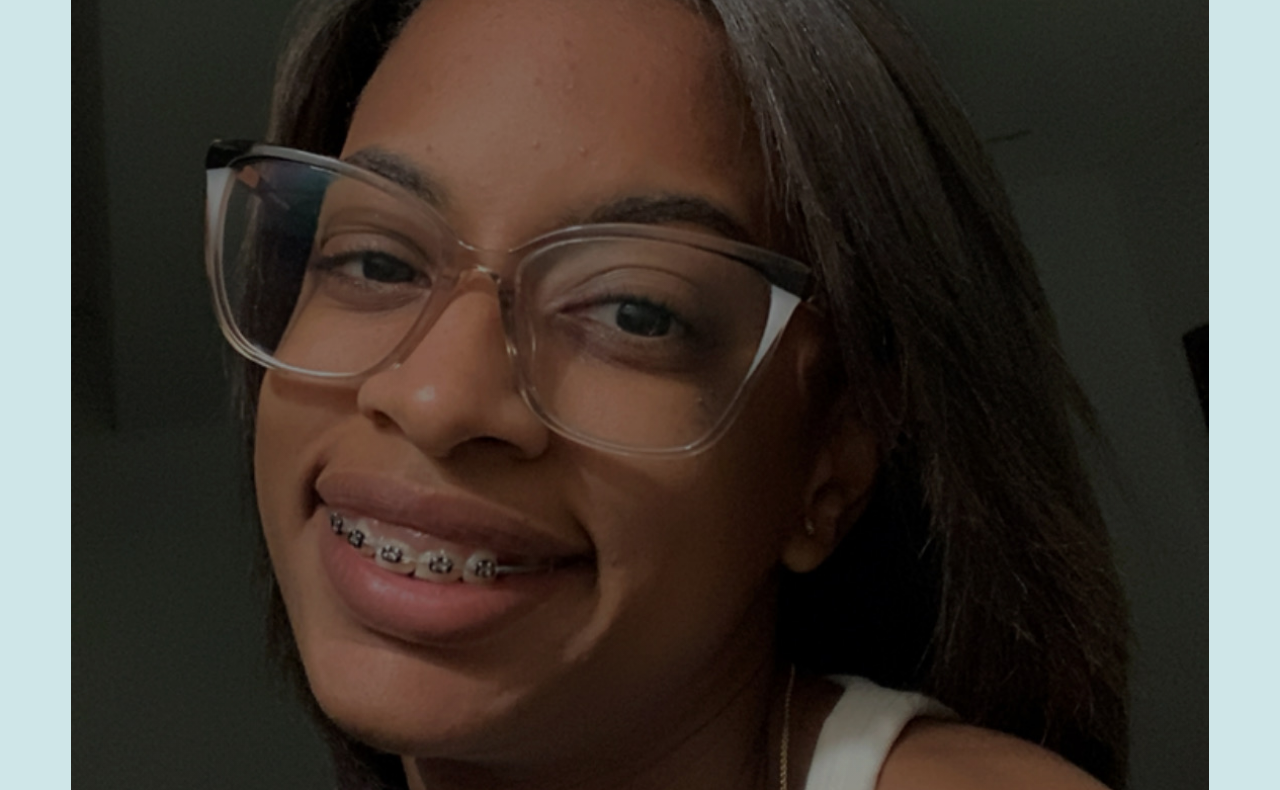
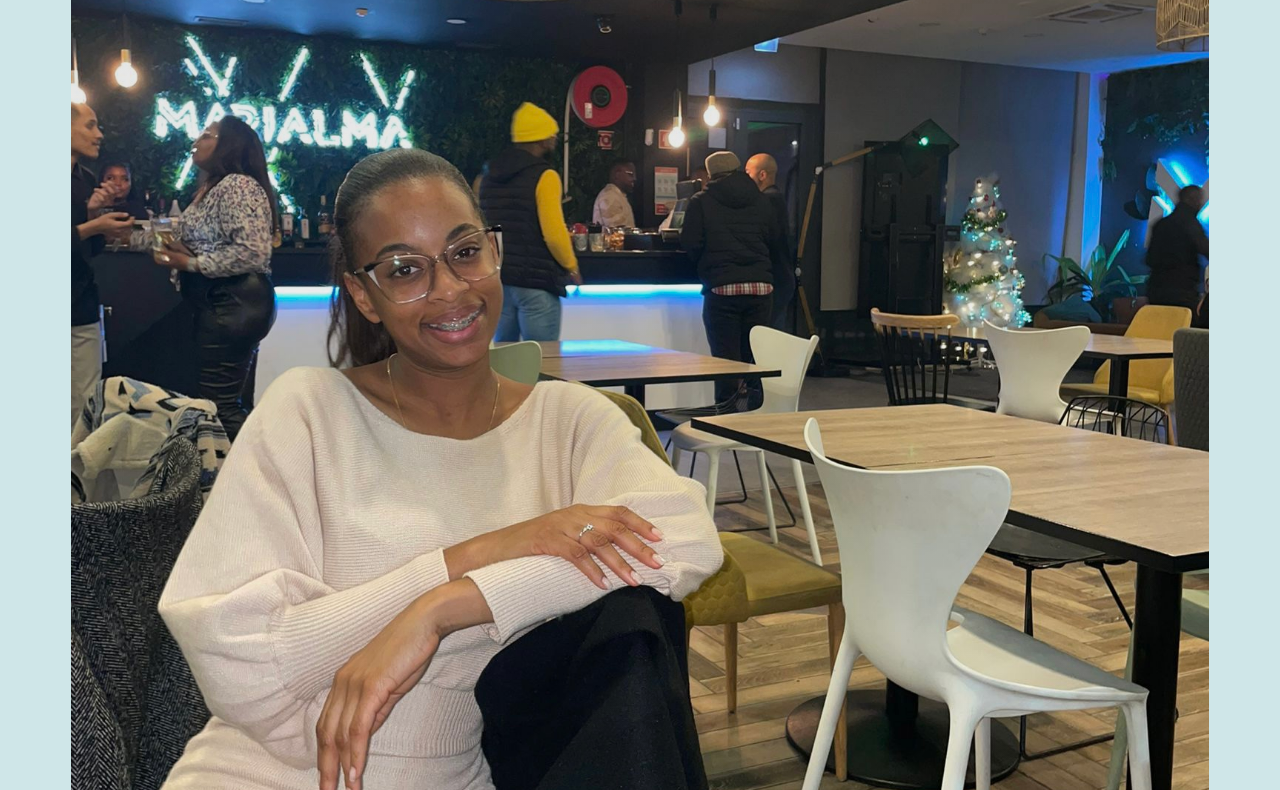
Before and after one commit to auriacagigal/auriacagigal-cc.github.io, a plain HTML site: page index.html in a window 1280 px wide. Shown: the part 502-1292 px from the top of the page. Drawn offline with Linux system fonts and the light colour scheme; a web font is replaced by a local one.

Commit message:
terceiro

```diff
--- a/css/styles.css
+++ b/css/styles.css
@@ -3247,7 +3247,7 @@ img.u-pull-left {
     aspect-ratio        : 1/1;
     width               : 100%;
     background-color    : var(--color-gray-4);
-    background-image    : url(../images/auria4.jpg);
+    background-image    : url(../images/auria.jpg);
     background-repeat   : no-repeat;
     background-position : center;
     background-size     : cover;
```
